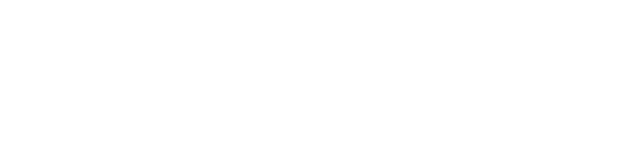
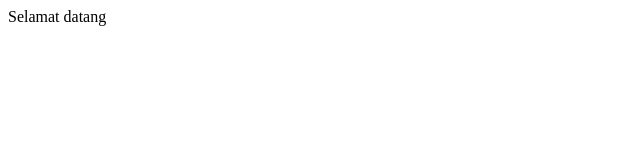
Before and after one commit to rioprayoga23/repo-test, a plain HTML site: page index.html in a window 1280 px wide. Shown: the whole page, without its empty margins (0-640 px from the left). Drawn offline with Linux system fonts and the light colour scheme.

Commit message:
add body

```diff
--- a/index.html
+++ b/index.html
@@ -6,5 +6,7 @@
     <meta name="viewport" content="width=device-width, initial-scale=1.0" />
     <title>Document</title>
   </head>
-  <body></body>
+  <body>
+    Selamat datang
+  </body>
 </html>
```
